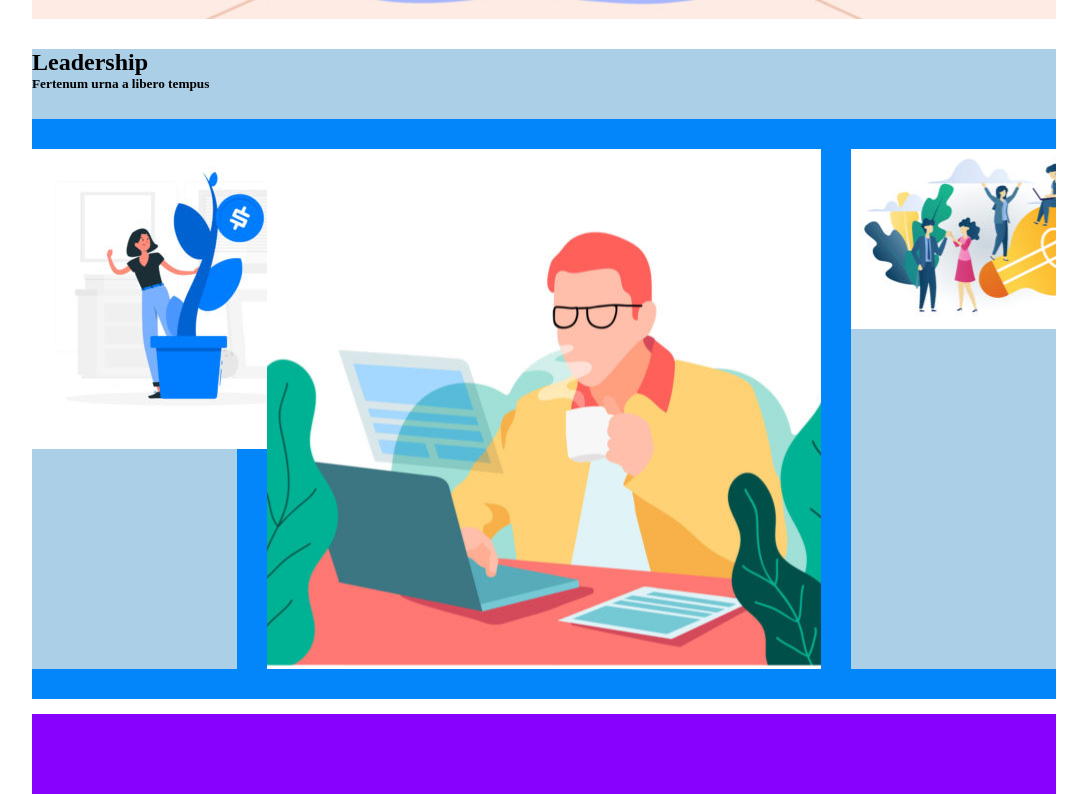
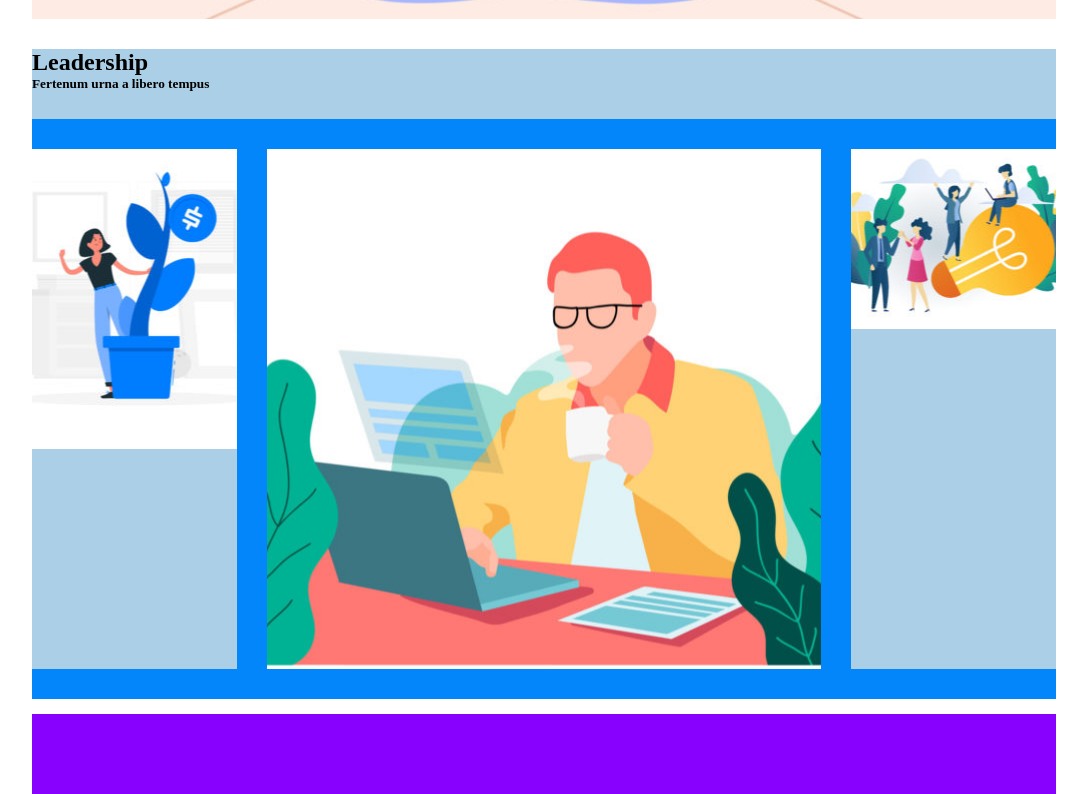
Before and after one commit to sertech89/htmlcss-wp, a plain HTML site: page index.html in a window 1280 px wide. Shown: the part 658-1452 px from the top of the page, without its empty margins (96-1183 px from the left). Drawn offline with Linux system fonts and the light colour scheme.

Commit message:
regolazione immagine box blu

```diff
--- a/asset/style.css
+++ b/asset/style.css
@@ -57,6 +57,12 @@ footer{
     width: 20%;
     height: 520px;
     float: left;
+    background-image: url("./img/img-1.jpg");
+    background-size: auto;
+    background-position: top;
+    background-repeat: no-repeat, repeat;
+
+
 
 }
 
@@ -77,8 +83,10 @@ footer{
     height: 520px;
     float: left;
     background-image: url("./img/img-3.jpg");
+    background-repeat: no-repeat, repeat;
     background-size: auto;
-    background-repeat: no-repeat, repeat;}
+    background-position: top;
+}
 
 .Logo{
     height: 50px;
--- a/index.html
+++ b/index.html
@@ -59,7 +59,7 @@
 
             <!-- PRIMA IMMAGINE -->
             <div class="box-azzurro sx" >
-                <img src="./asset/img/img-1.jpg" alt="">
+
             </div>
 
             <!-- SECONDA IMMAGINE -->
```
